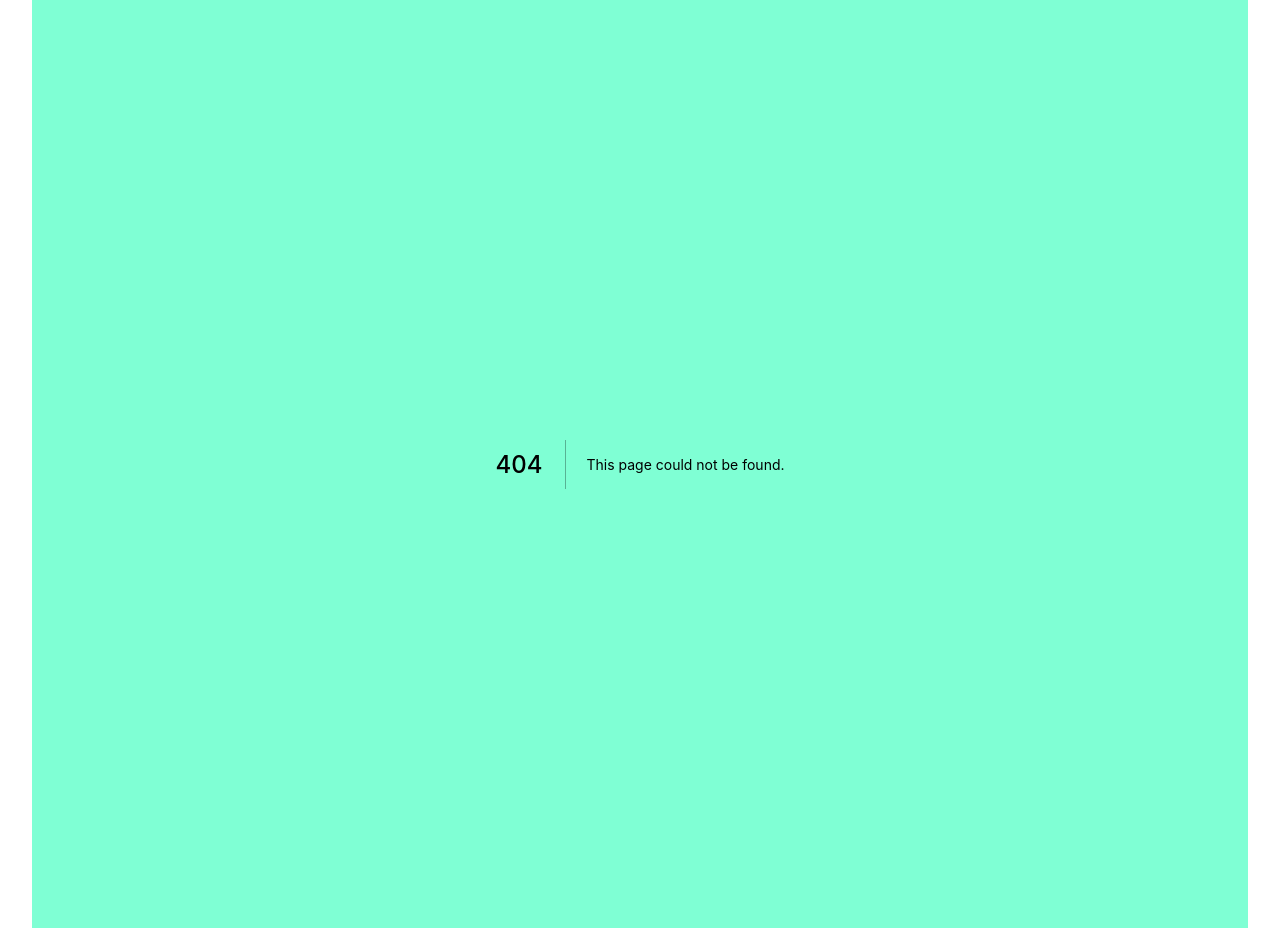
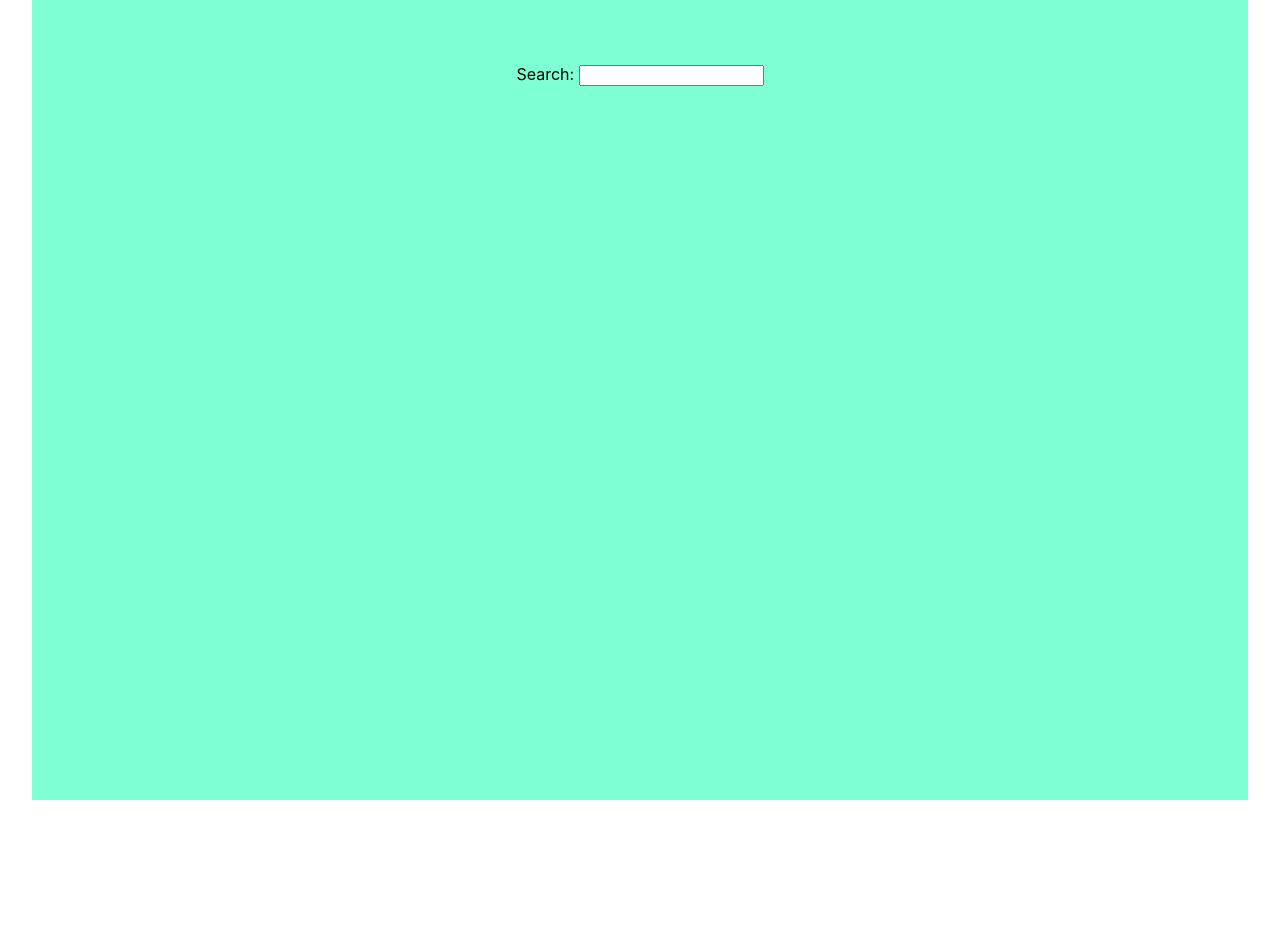
Before and after one commit to ls13g12/savings-tracker, a Next.js app: page /search in a window 1280 px wide. Before the commit this address had no page. After the commit the page ends 800 px from the top, so only its background shows below. Built offline with nearby package versions, Linux system fonts and the light colour scheme.

Commit message:
added search page to display filtered list of top 100 market cap crypto coins based on user input

```diff
--- /dev/null
+++ b/pages/search.tsx
@@ -0,0 +1,45 @@
+import { useState } from 'react';
+
+const Search = () => {
+    const [newCoin, setNewCoin] = useState('')
+    const [coins, setCoins] = useState([])
+
+    const handleNewCoin = async (event: any) => {
+
+        setNewCoin(event.target.value)
+
+        const response = await fetch(`https://api.coingecko.com/api/v3/search?query=${newCoin}`)
+        const data = await response.json()
+
+        //filter coins which have a market cap which is not null and less than 100
+        const filteredCoins = data.coins.filter((coin: Coin) => coin.market_cap_rank && coin.market_cap_rank < 100)
+
+        setCoins(filteredCoins)
+    }
+
+    return (
+        <div>
+            <form>
+                <label>Search: </label>
+                <input
+                    onChange={handleNewCoin}
+                    value={newCoin}
+                />
+            </form>
+            <div>
+                <ul>
+                {coins.map((coin: Coin) => (
+                    <li key={coin.id}>{coin.id}</li>
+                ))}
+                </ul>
+            </div>
+        </div>
+    );
+}
+
+export interface Coin {
+    id: string
+    market_cap_rank: number
+}
+
+export default Search;
```
Also changed, not shown: pages/index.tsx (+13 -8 lines), components/CoinList.js (added).
